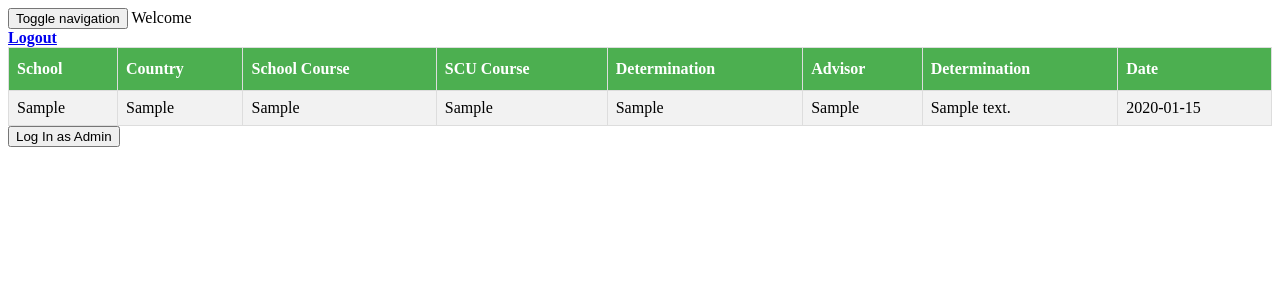
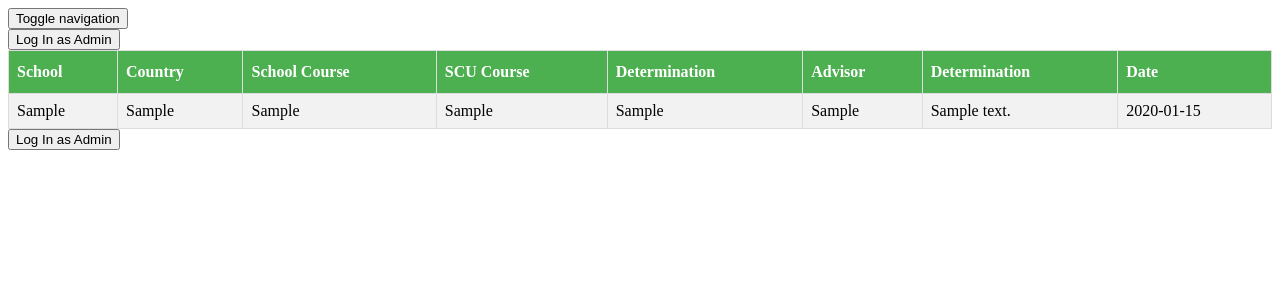
Before and after one commit to SarekSJ/COEN174, a Flask app: page /table in a window 1280 px wide. Shown: the top 300 px of the page. Run offline with Flask 2, Linux system fonts and the light colour scheme; tables that the repository leaves empty hold one stand-in row (values such as "Sample post").

Commit message:
Update table.html

```diff
--- a/templates/table.html
+++ b/templates/table.html
@@ -33,17 +33,21 @@ table th {
             </button>
             <!--<a class="navbar-brand" href="index.html">Logout</a>-->
 
-            <?php if($isLoggedIn): ?>
+            {% if isLoggedIn %}
                 <a class="navbar-brand">
                     Welcome <?php echo $_SESSION["staffname"];  ?>
                 </a>
-            <?php endif; ?>
+           {% endif %}
         </div>
-        <?php if($isLoggedIn): ?>
-            <div class="nav navbar-nav navbar-right">
-               <a href="logout.php" class="navbar-brand"><strong>Logout</strong></a>
-            </div>
-        <?php endif; ?>
+        {% if isLoggedIn %}
+            <form action="/logout">
+    	    <input type="submit" name="auth" value="Log Out" action="/logout">
+</form>
+	    {% else %}
+   	<form action="/login_screen" method="POST">
+             <input type="submit" value="Log In as Admin" action="/login" method="POST">
+	</form>
+       {% endif %}
     </div>
 </nav>
 
```
